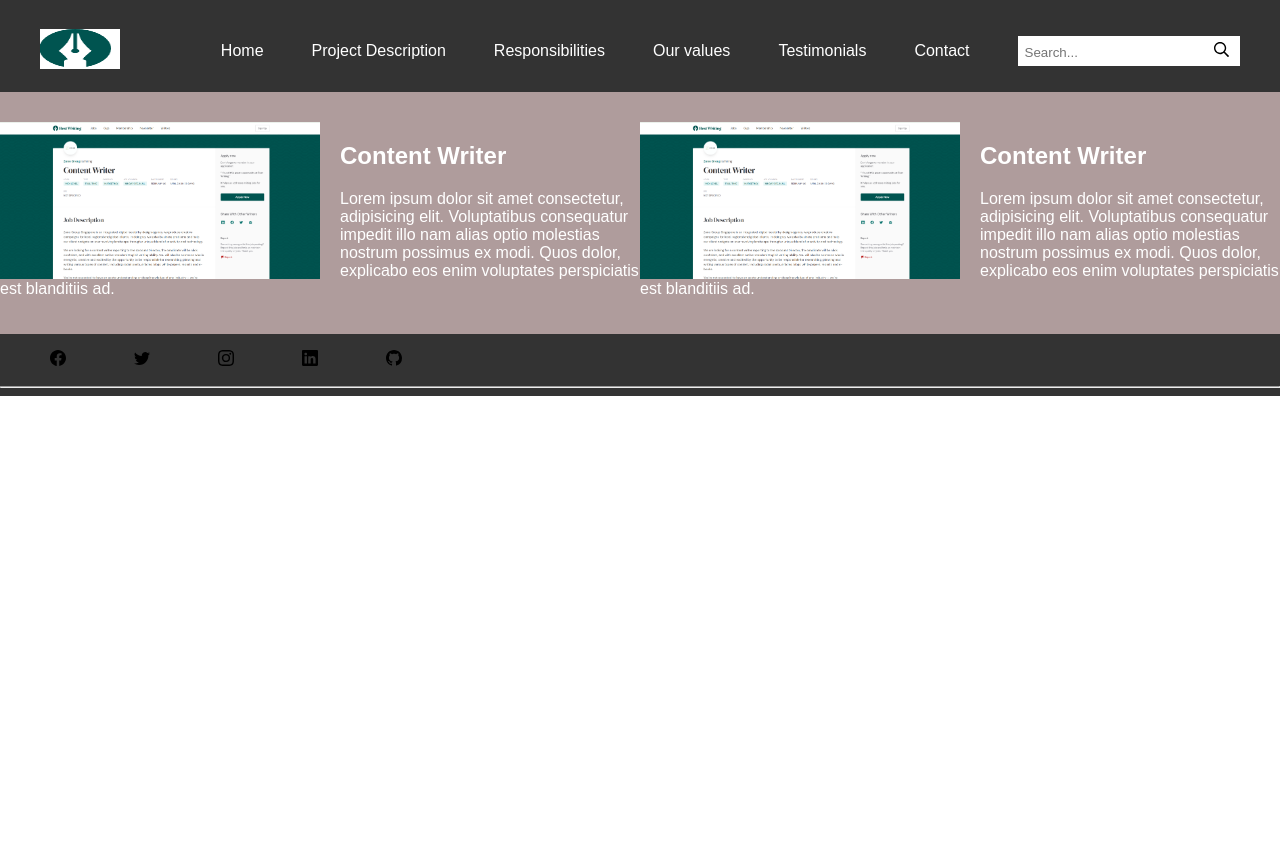
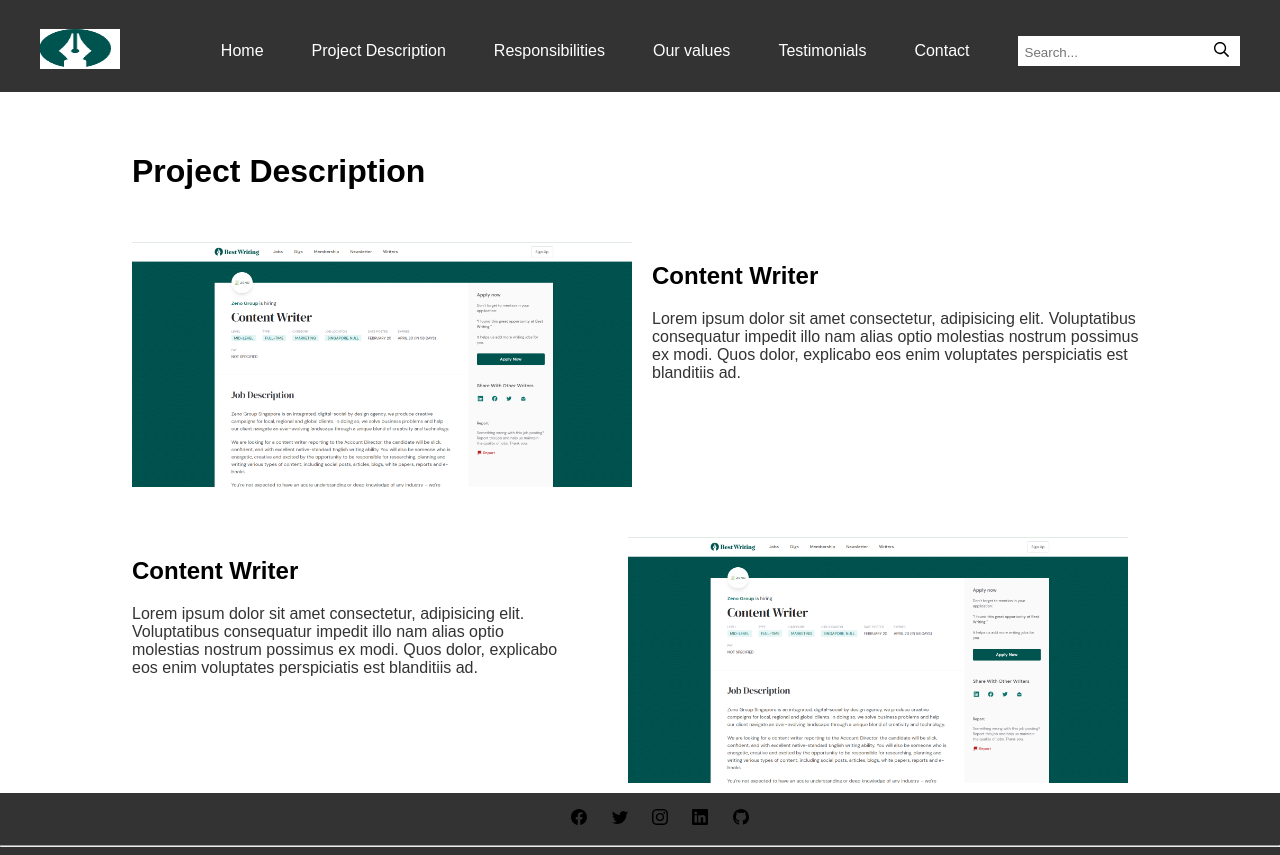
Before and after one commit to boris-ny/html_css_contest_g7, a plain HTML site: page index.html in a window 1280 px wide. Before the commit the page ends 800 px from the top, so only its background shows below. Drawn offline with Linux system fonts and the light colour scheme.

Commit message:
Add more styles

```diff
--- a/index.html
+++ b/index.html
@@ -70,25 +70,38 @@
       </div>
     </header>
     <main>
+      <div class="cards">
+        <h1>Project Description</h1>
         <div class="wrapper">
-        <img src="images/contentwriter.png" alt="picture">
+          <img src="images/contentwriter.png" alt="picture" />
           <div class="text-box">
             <h2>Content Writer</h2>
-          <p>Lorem ipsum dolor sit amet consectetur, adipisicing elit. Voluptatibus consequatur impedit illo nam alias optio molestias nostrum possimus ex modi. Quos dolor, explicabo eos enim voluptates perspiciatis est blanditiis ad.</p>
+            <p class="text">
+              Lorem ipsum dolor sit amet consectetur, adipisicing elit.
+              Voluptatibus consequatur impedit illo nam alias optio molestias
+              nostrum possimus ex modi. Quos dolor, explicabo eos enim
+              voluptates perspiciatis est blanditiis ad.
+            </p>
           </div>
         </div>
         <div class="wrapper2">
-        <img src="images/contentwriter.png" alt="picture">
+          <img src="images/contentwriter.png" alt="picture" />
           <div class="text-box">
             <h2>Content Writer</h2>
-          <p>Lorem ipsum dolor sit amet consectetur, adipisicing elit. Voluptatibus consequatur impedit illo nam alias optio molestias nostrum possimus ex modi. Quos dolor, explicabo eos enim voluptates perspiciatis est blanditiis ad.</p>
+            <p class="text">
+              Lorem ipsum dolor sit amet consectetur, adipisicing elit.
+              Voluptatibus consequatur impedit illo nam alias optio molestias
+              nostrum possimus ex modi. Quos dolor, explicabo eos enim
+              voluptates perspiciatis est blanditiis ad.
+            </p>
+          </div>
         </div>
       </div>
     </main>
     <footer>
       <div class="col-1-2">
-        <ul class="social nav">
-          <li class="social-item nav-item">
+        <ul class="social">
+          <li class="social-item">
             <a
               href="https://www.facebook.com/profile.php?id=100074607876245"
               class="social-link"
@@ -107,7 +120,7 @@
               </svg>
             </a>
           </li>
-          <li class="social-item nav-item">
+          <li class="social-item">
             <a href="https://twitter.com/" class="social-link">
               <svg
                 xmlns="http://www.w3.org/2000/svg"
@@ -123,7 +136,7 @@
               </svg>
             </a>
           </li>
-          <li class="social-item nav-item">
+          <li class="social-item">
             <a
               href="https://www.instagram.com/masterminds.alu/"
               class="social-link"
@@ -142,7 +155,7 @@
               </svg>
             </a>
           </li>
-          <li class="social-item nav-item">
+          <li class="social-item">
             <a
               href="https://www.linkedin.com/in/benjamin-ishimwe-b05627245/"
               class="social-link"
@@ -162,7 +175,7 @@
             </a>
           </li>
 
-          <li class="social-item nav-item">
+          <li class="social-item">
             <a href="https://github.com/Ben6jamin" class="social-link">
               <svg
                 xmlns="http://www.w3.org/2000/svg"
--- a/styles.css
+++ b/styles.css
@@ -11,8 +11,7 @@ body {
 /* NavBar */
 .header {
 }
-.container {
-}
+
 .header-container {
   display: flex;
   flex-direction: row;
@@ -52,23 +51,41 @@ body {
 main {
   display: flex;
   padding-top: 30px;
-  background-color: #af9c9c;
-  color: #fff;
+  background-color: white;
+  color: black;
+  height: 100%;
 }
-.wrapper{
+.cards {
+  display: flex;
+  flex-direction: column;
+  padding: 10px 132px 10px 132px;
+  gap: 30px;
+}
+.wrapper {
   padding-bottom: 20px;
-  display: inline-block
+  display: flex;
+  flex-direction: row;
+  justify-content: space-between;
+}
+.wrapper2 {
+  display: flex;
+  flex-direction: row-reverse;
+  gap: 60px;
 }
 .wrapper img {
-  max-width: 320px;
-  float:left;
+  max-width: 500px;
+  float: left;
   margin-right: 20px;
 }
 
 .wrapper2 img {
-  max-width: 320px;
-  float:left;
+  max-width: 500px;
+  float: left;
   margin-right: 20px;
+}
+.text {
+  max-width: 500px;
+  color: #333;
 }
 footer {
   background-color: #333;
```
Lines whose indentation alone changed are shown as unchanged.
